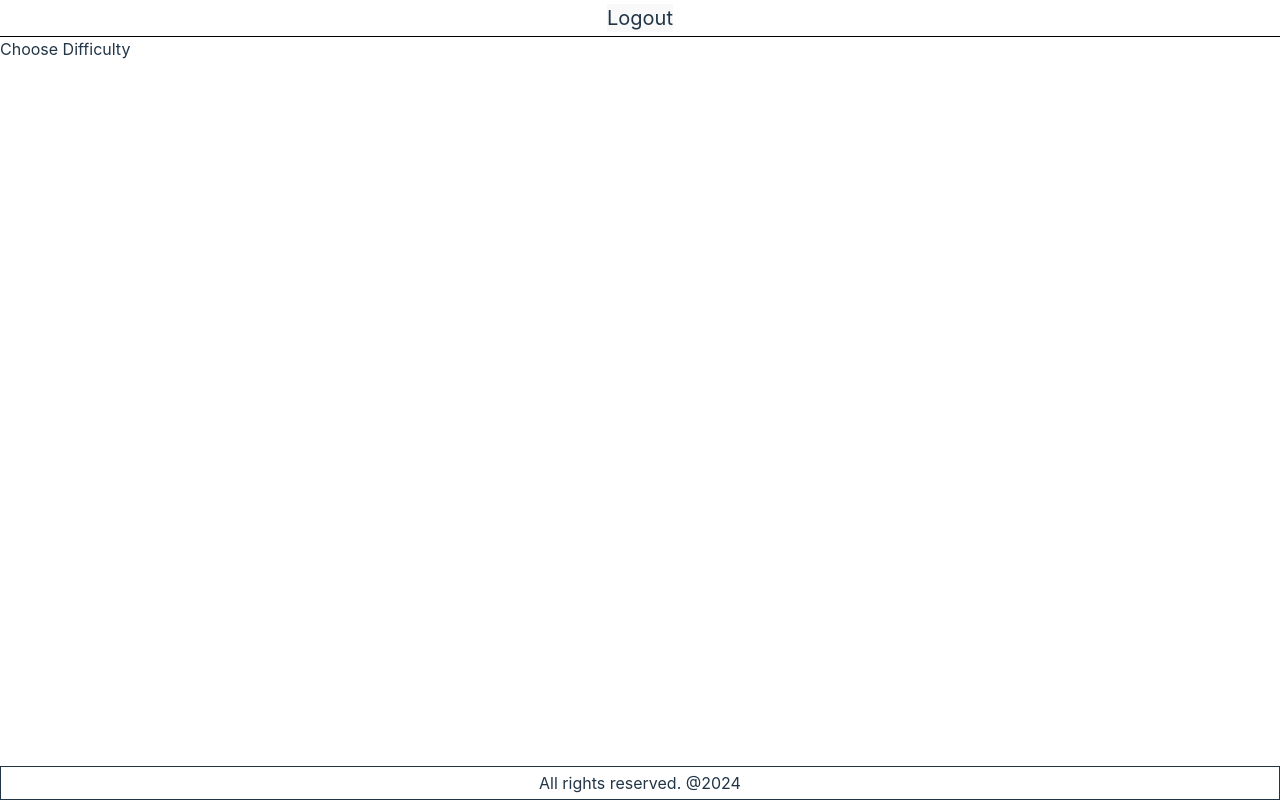
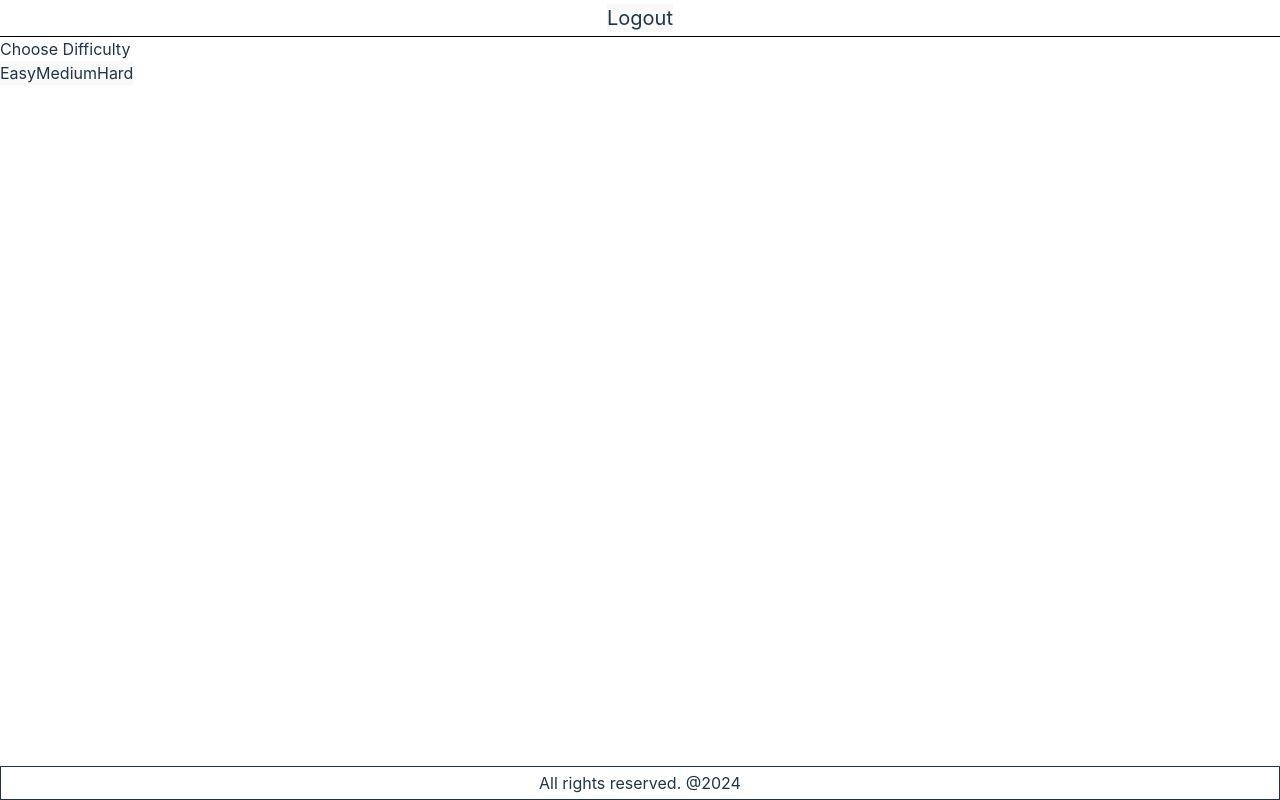
Before and after one commit to Owale128/MemoryGame, a React (Vite) app: page /difficulty in a window 1280 px wide. Built offline with nearby package versions, Linux system fonts and the light colour scheme.

Commit message:
created state in the difficulty page

```diff
--- a/src/pages/Difficulty.tsx
+++ b/src/pages/Difficulty.tsx
@@ -1,8 +1,17 @@
+import { useState } from "react"
 
 const Difficulty = () => {
+  const [difficulty, setDifficulty] = useState('')
+
+  const handleDifficulty = (diffi: string) => {
+    setDifficulty(diffi)
+  }
   return (
     <div>
       <h1>Choose Difficulty</h1>
+      <button onClick={() => handleDifficulty('easy')}>Easy</button>
+      <button onClick={() => handleDifficulty('medium')}>Medium</button>
+      <button onClick={() => handleDifficulty('hard')}>Hard</button>
     </div>
   )
 }
```
